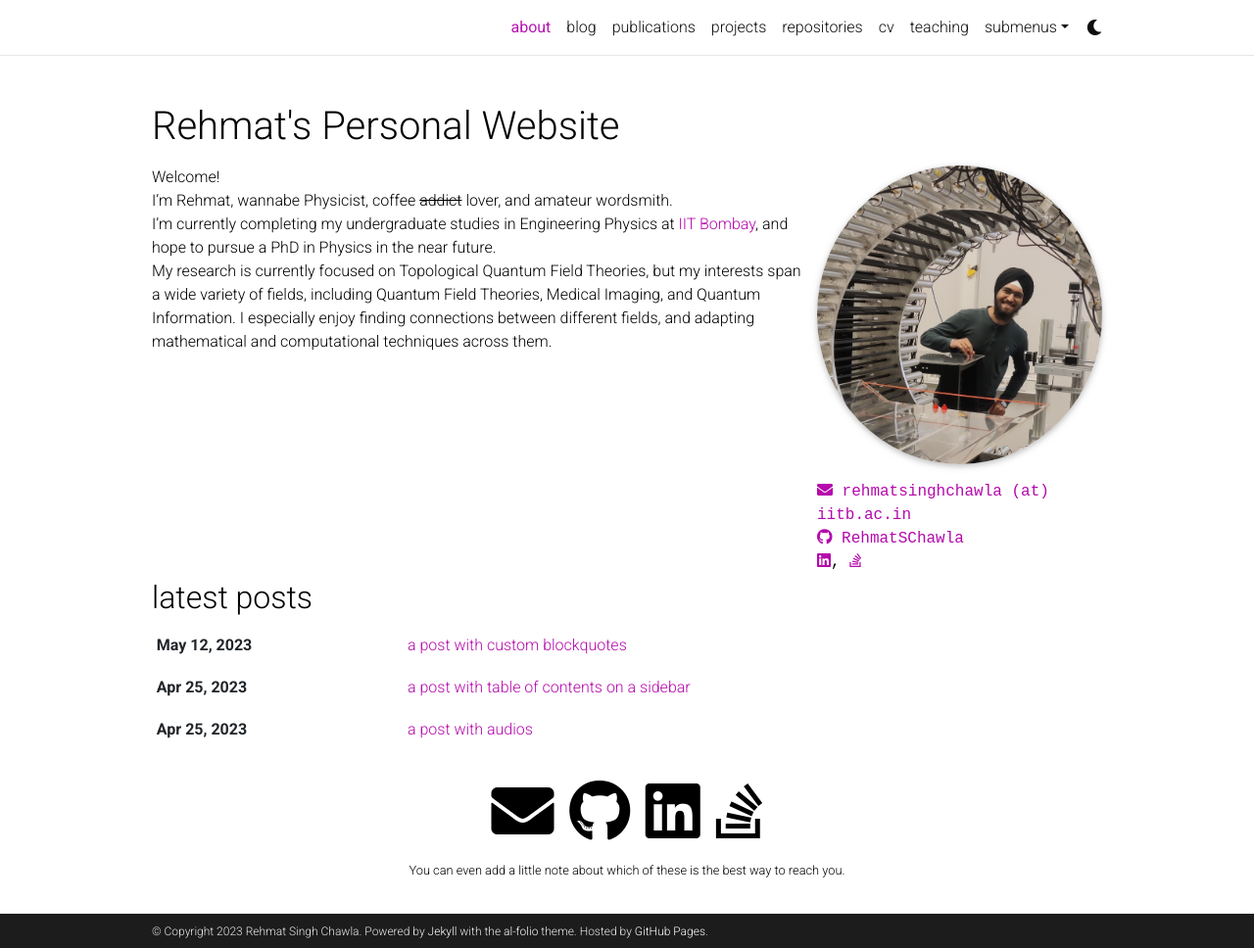
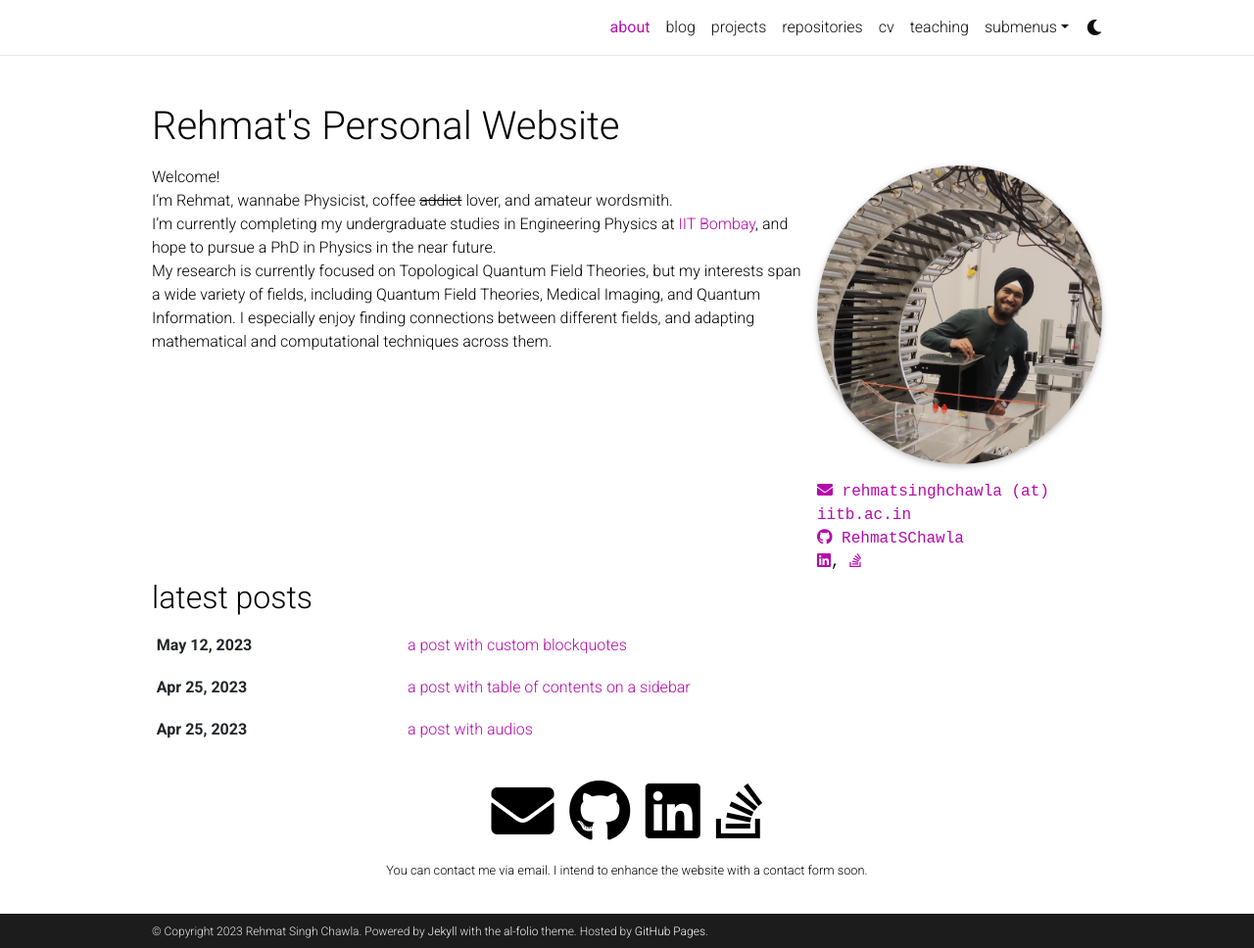
Before and after one commit to wermos/RehmatSChawla.github.io, a Jekyll site: the page built from _pages/about.md, in a window 1280 px wide and 968 px high. Shown: the whole window at 98% size. Built offline with Jekyll 4.4.1, drawn with Linux system fonts in a browser that asks for light colours; full-size pictures stand in for the smaller copies a plugin makes; comment, search, counter and statistics services are not loaded; a style sheet for code colours, icons or effects is not loaded.

Commit message:
Deleted publications.md to try and remove it from the navbar

```diff
--- a/_config.yml
+++ b/_config.yml
@@ -106,7 +106,7 @@ youtube_id: # your youtube channel id (youtube.com/@<youtube_id>)
 discord_id: # your discord id (18-digit unique numerical identifier)
 
 contact_note: >
-  You can even add a little note about which of these is the best way to reach you.
+  You can contact me via email. I intend to enhance the website with a contact form soon.
 
 # -----------------------------------------------------------------------------
 # Analytics and search engine verification
```
Also changed, not shown: pages_off/publications.md (deleted, +0 -18 lines).
